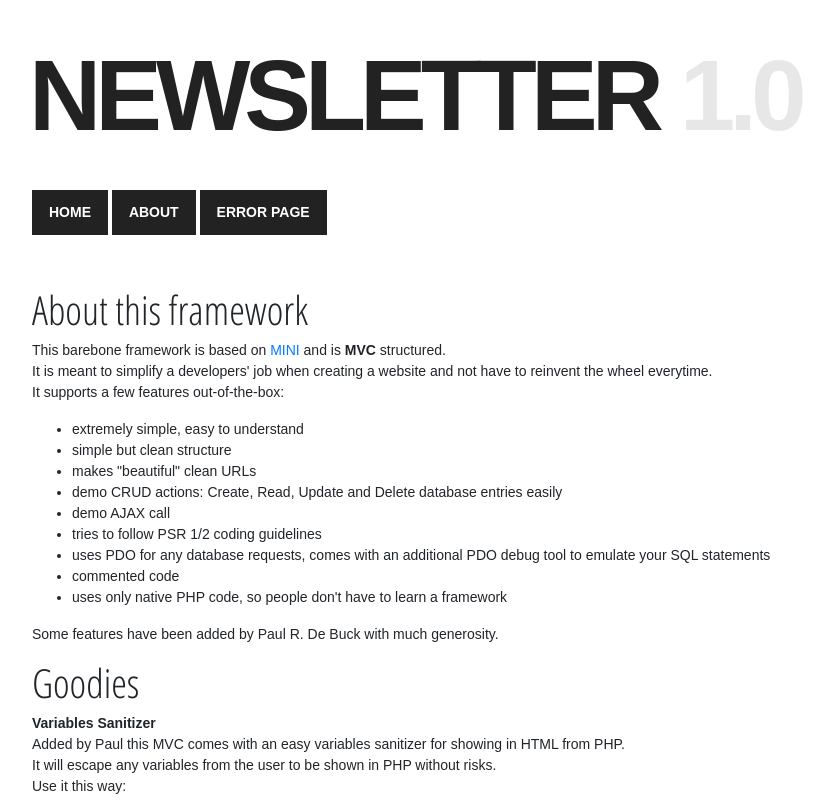
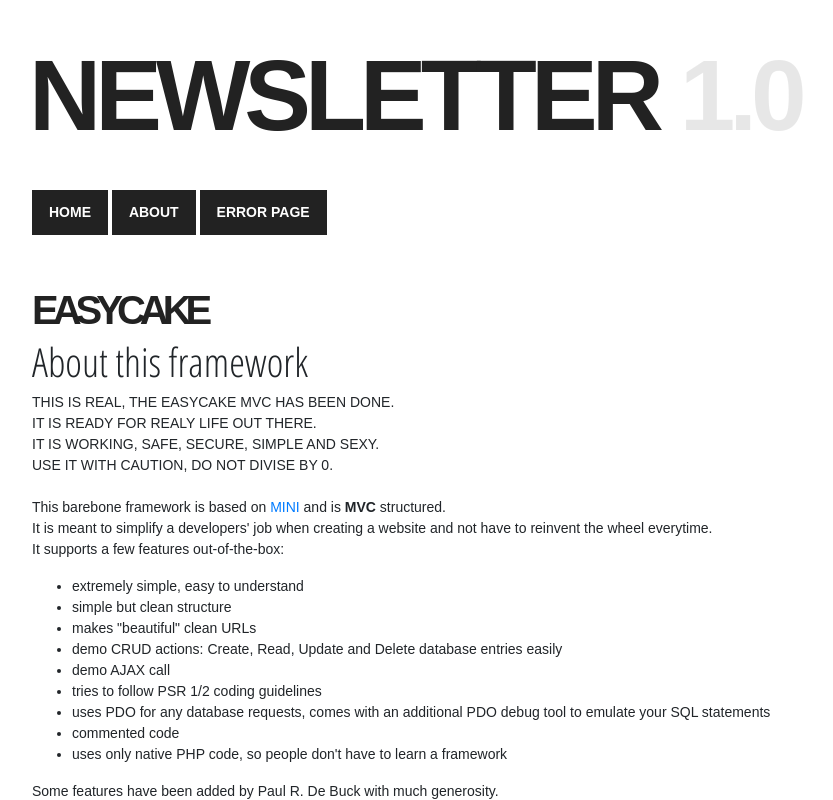
Before and after one commit to Pauldb8/Newsletter, a PHP site: page /about in a window 1280 px wide. Shown: the top 800 px of the page, without its empty margins (155-988 px from the left). Run offline with PHP 8.4, Linux system fonts and the light colour scheme; a stand-in replaces the project's code that opens the database connection; some libraries are stand-ins or nearby versions.

Commit message:
THIS IS REAL, THE EASYCAKE MVC HAS BEEN DONE. IT IS READY FOR REALY LIFE OUT THERE. IT IS WORKING, SAFE, SECURE, SIMPLE AND SEXY. USE IT WITH CAUTION, DO NOT DIVISE BY 0.

```diff
--- a/application/view/about/index.php
+++ b/application/view/about/index.php
@@ -1,8 +1,14 @@
 <div class="container px-0">
     <div class="row">
         <div class="col-md-12">
+            <h1 class="bold">EASYCAKE</h1>
             <h1>About this framework</h1>
             <p class="text-justify">
+                THIS IS REAL, THE EASYCAKE MVC HAS BEEN DONE.<br />
+                IT IS READY FOR REALY LIFE OUT THERE.<br />
+                IT IS WORKING, SAFE, SECURE, SIMPLE AND SEXY.<br />
+                USE IT WITH CAUTION, DO NOT DIVISE BY 0.<br />
+                <br />
                 This barebone framework is based on <a href="https://github.com/panique/mini">MINI</a> and is
                 <strong>MVC</strong> structured.<br />
                 It is meant to simplify a developers' job when creating a website and not have to reinvent
@@ -103,7 +109,7 @@
     }
             </pre>
             <p class="text-justify">
-                <strong>Working with data</strong>
+                <strong>Working with data</strong><br />
                 Let's look into the index()-method in the home-controller (application/controllers/home.php):<br />
                 Similar to exampleOne, but here we also request data.<br />
                 Again, everything is extremely reduced and simple:<br />
```
Also changed, not shown: README.md.
